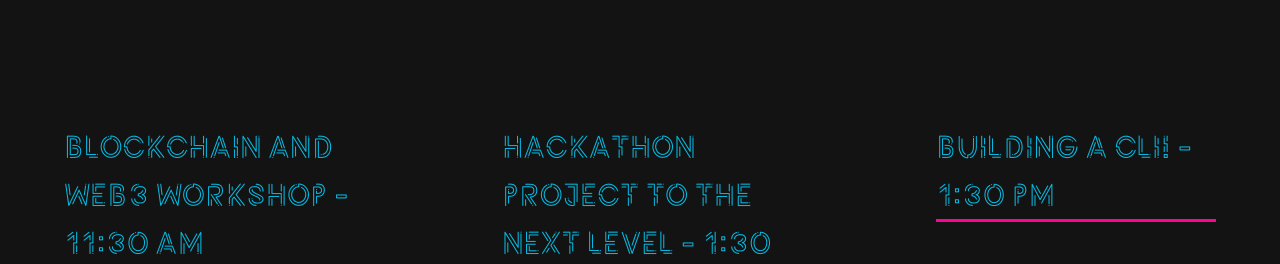
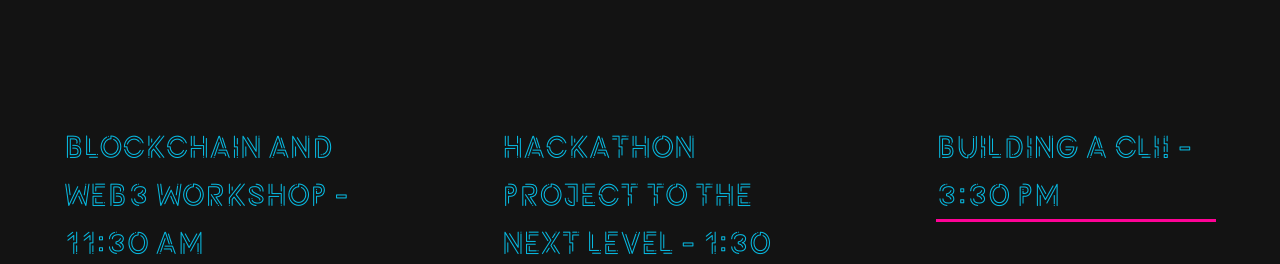
Before and after one commit to Midnight-Hacks/site, a Next.js app: page / in a window 1280 px wide. Shown: the part 7186-7450 px from the top of the page. Built offline with nearby package versions, Linux system fonts and the light colour scheme.

Commit message:
update schedule again oops

```diff
--- a/components/Schedule.js
+++ b/components/Schedule.js
@@ -45,7 +45,7 @@ const eventsDay2 = [
         desc: 'Don\'t miss Abigayle\'s talk on taking your hackathon project a step further!'
     },
     {
-        event: 'Building a CLI! - 1:30 PM',
+        event: 'Building a CLI! - 3:30 PM',
         desc: 'Check out Ishan\'s workshop on building a CLI! You don\'t want to miss it!'
     },
     {
```
